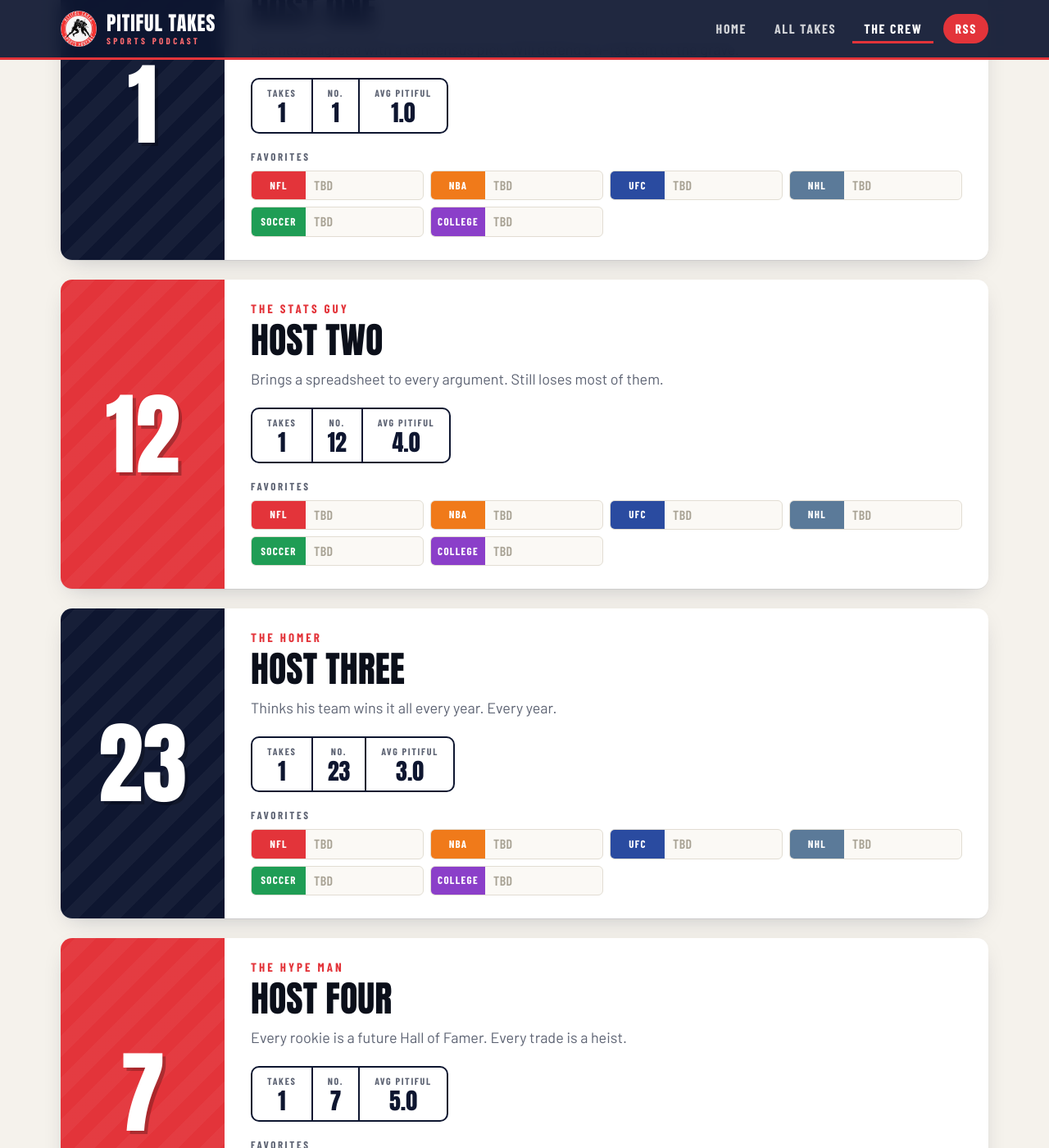
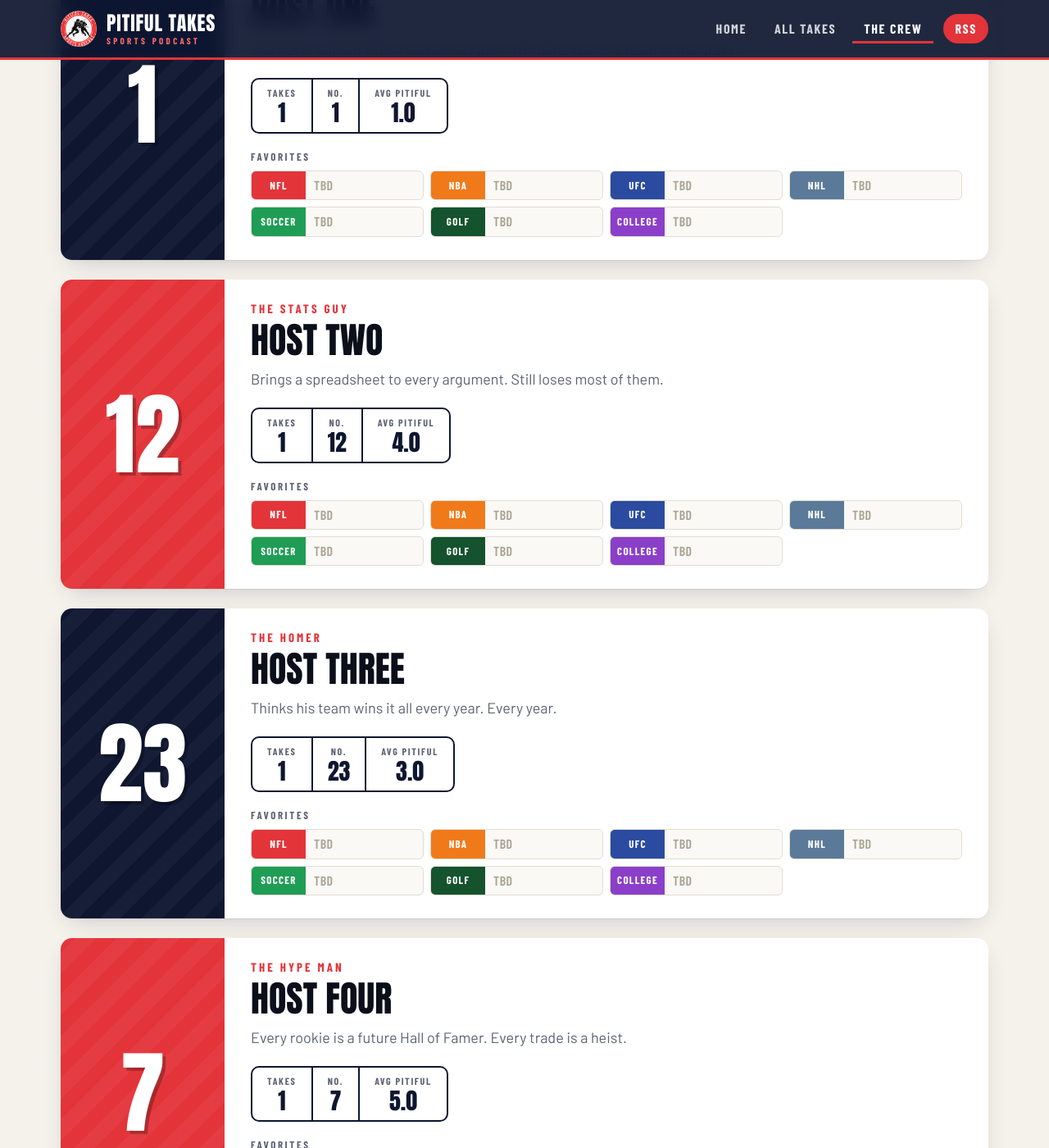
Before and after one commit to nikigogonis2009/pitifultakespod, a Jekyll site: the page built from crew.html, in a window 1280 px wide and 1400 px high, scrolled down 458 px. Shown: the whole window at 82% size. Built offline with Jekyll 4.4.1, drawn with Linux system fonts in a browser that asks for light colours; some web fonts are replaced; part of the change alters nothing that is shown.

Commit message:
Add golf as a sport
Co-Authored-By: Claude Opus 5.5 <noreply@anthropic.com>
Claude-Session: https://claude.ai/code/session_017t8wW6UK9gu7zmS2k2VJLV

```diff
--- a/_data/crew.yml
+++ b/_data/crew.yml
@@ -14,6 +14,7 @@
     ufc: ""
     nhl: ""
     soccer: ""
+    golf: ""
     college: ""
 - id: host2
   name: Host Two
@@ -27,6 +28,7 @@
     ufc: ""
     nhl: ""
     soccer: ""
+    golf: ""
     college: ""
 - id: host3
   name: Host Three
@@ -40,6 +42,7 @@
     ufc: ""
     nhl: ""
     soccer: ""
+    golf: ""
     college: ""
 - id: host4
   name: Host Four
@@ -53,6 +56,7 @@
     ufc: ""
     nhl: ""
     soccer: ""
+    golf: ""
     college: ""
 - id: host5
   name: Host Five
@@ -66,4 +70,5 @@
     ufc: ""
     nhl: ""
     soccer: ""
+    golf: ""
     college: ""
--- a/_data/sports.yml
+++ b/_data/sports.yml
@@ -4,5 +4,6 @@ nba: { label: NBA, color: "#F07A1A" }
 ufc: { label: UFC, color: "#2A4BA0" }
 nhl: { label: NHL, color: "#5B7A99" }
 soccer: { label: Soccer, color: "#1F9D55" }
+golf: { label: Golf, color: "#14532D" }
 college: { label: College, color: "#8B3FC9" }
 other: { label: Hot Take, color: "#111827" }
```
Also changed, not shown: README.md.
